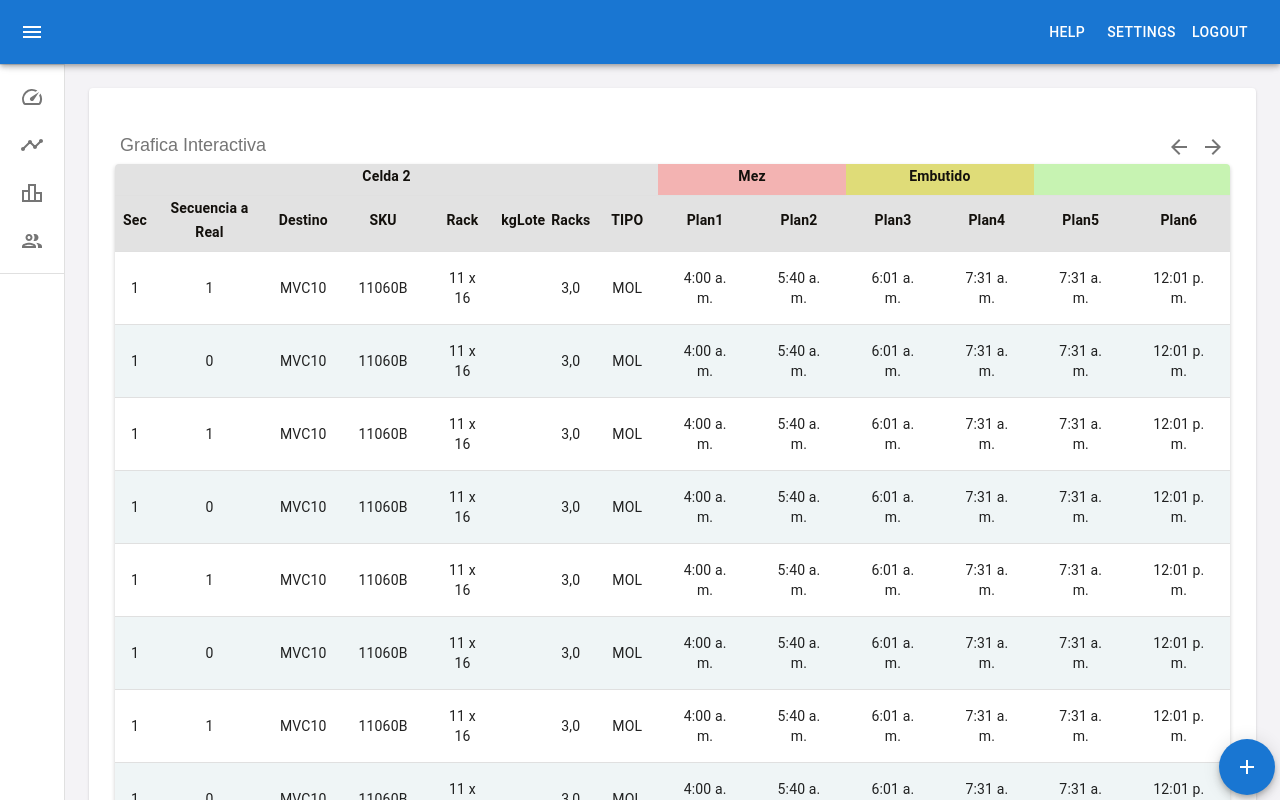
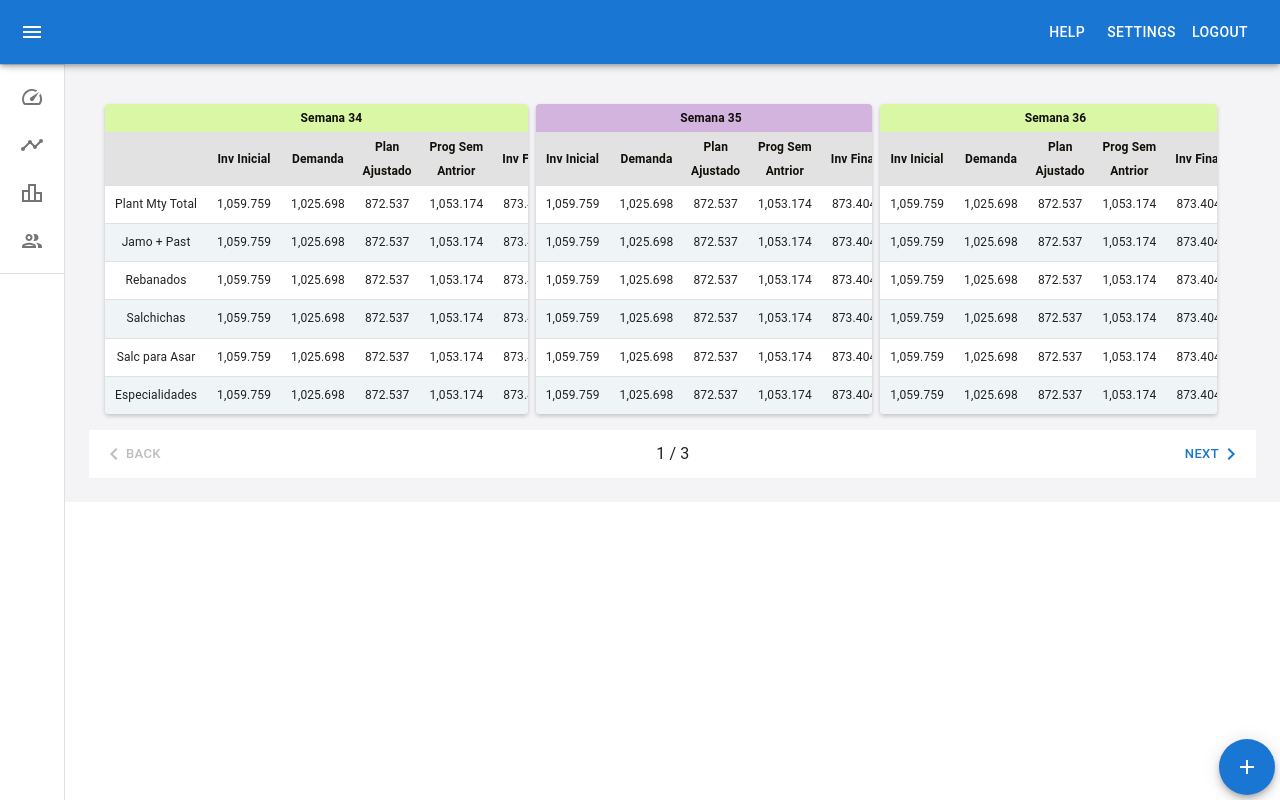
Before and after one commit to ZoiloMendoza/tabla_excel, a React (Create React App) app: page / in a window 1280 px wide. Shown: the top 800 px of the page. Built offline with nearby package versions, Linux system fonts and the light colour scheme.

Commit message:
add componente MiniTabla, Barra

```diff
--- a/src/components/DashBoard/DashBoard.js
+++ b/src/components/DashBoard/DashBoard.js
@@ -12,7 +12,7 @@ import TablaDinamica from '../TablaDinamica/TablaDinamica.js';
 import SwipeableTemporaryDrawer from '../example.js';
 import Paper from '@mui/material/Paper';
 import CloseIcon from '@mui/icons-material/Close';
-
+import Barra from '../MiniTabla/Barra.js';
 const DrawerHeader = styled('div')(({ theme }) => ({
   display: 'flex',
   alignItems: 'center',
@@ -34,7 +34,7 @@ export default function DashBoard() {
           <DrawerHeader />
           <Grid container columns={80}>
             <Grid item xs={openTable ? 64 : 80}>
-              <TablaInteractiva />
+              <Barra />
             </Grid>
             {openTable ? (
               <Grid item xs={16}>
--- /dev/null
+++ b/src/components/MiniTabla/Barra.js
@@ -0,0 +1,91 @@
+import * as React from 'react';
+import Box from '@mui/material/Box';
+import { useTheme } from '@mui/material/styles';
+import MobileStepper from '@mui/material/MobileStepper';
+import Paper from '@mui/material/Paper';
+import Typography from '@mui/material/Typography';
+import Button from '@mui/material/Button';
+import KeyboardArrowLeft from '@mui/icons-material/KeyboardArrowLeft';
+import KeyboardArrowRight from '@mui/icons-material/KeyboardArrowRight';
+import MiniTabla from './MiniTabla';
+import Grid from '@mui/material/Grid';
+import NombreFilas from './NombreFilas';
+const steps = [
+  {
+    label: "De la Semana 34 a la 36",
+    description: (
+      <Grid container spacing={1} columns={13}>
+        <Grid item xs={5}>
+
+          <MiniTabla semana={"Semana 34"} color={"DAF7A6"} extra={true}/>
+        </Grid>
+        <Grid item xs={4}>
+        <MiniTabla semana={"Semana 35"} color={"D2B4DE"} />
+        </Grid>
+        <Grid item xs={4}>
+        <MiniTabla semana={"Semana 36"} color={"DAF7A6"} />
+        </Grid>
+      </Grid>
+    ),
+  },
+  {
+    label: "Semana 34",
+    description: <MiniTabla />,
+  },
+  {
+    label: "Semana 35",
+    description: <MiniTabla />,
+  },
+];
+
+export default function Barra() {
+  const theme = useTheme();
+  const [activeStep, setActiveStep] = React.useState(0);
+  const maxSteps = steps.length;
+
+  const handleNext = () => {
+    setActiveStep((prevActiveStep) => prevActiveStep + 1);
+  };
+
+  const handleBack = () => {
+    setActiveStep((prevActiveStep) => prevActiveStep - 1);
+  };
+
+  return (
+    <Box sx={{ width:'100%', flexGrow: 1 }}>
+      <Box sx={{width: '98%', p: 2 }}>
+        {steps[activeStep].description}
+      </Box>
+      <MobileStepper
+        variant="text"
+        steps={maxSteps}
+        position="static"
+        activeStep={activeStep}
+        nextButton={
+          <Button
+            size="small"
+            onClick={handleNext}
+            disabled={activeStep === maxSteps - 1}
+          >
+            Next
+            {theme.direction === 'rtl' ? (
+              <KeyboardArrowLeft />
+            ) : (
+              <KeyboardArrowRight />
+            )}
+          </Button>
+        }
+        backButton={
+          <Button size="small" onClick={handleBack} disabled={activeStep === 0}>
+            {theme.direction === 'rtl' ? (
+              <KeyboardArrowRight />
+            ) : (
+              <KeyboardArrowLeft />
+            )}
+            Back
+          </Button>
+        }
+      />
+    </Box>
+  );
+}
--- /dev/null
+++ b/src/components/MiniTabla/MiniTabla.js
@@ -0,0 +1,130 @@
+import * as React from 'react';
+import { useState } from 'react';
+import Table from '@mui/material/Table';
+import TableBody from '@mui/material/TableBody';
+import TableCell, { tableCellClasses } from '@mui/material/TableCell';
+import TableContainer from '@mui/material/TableContainer';
+import TableHead from '@mui/material/TableHead';
+import TableRow from '@mui/material/TableRow';
+import Paper from '@mui/material/Paper';
+import CloseIcon from '@mui/icons-material/Close';
+import { styled } from '@mui/material/styles';
+import NombreFilas from './NombreFilas';
+
+const dataInicial = [
+  { '':'Plant Mty Total','Inv Inicial': '1,059.759',  'Demanda':'1,025.698', 'Plan Ajustado':'872.537', 'Prog Sem Antrior':'1,053.174', 'Inv Final':'873.404' },
+  { '':'Jamo + Past','Inv Inicial': '1,059.759',  'Demanda':'1,025.698', 'Plan Ajustado':'872.537', 'Prog Sem Antrior':'1,053.174', 'Inv Final':'873.404' },
+  { '':'Rebanados','Inv Inicial': '1,059.759',  'Demanda':'1,025.698', 'Plan Ajustado':'872.537', 'Prog Sem Antrior':'1,053.174', 'Inv Final':'873.404' },
+  { '':'Salchichas','Inv Inicial': '1,059.759',  'Demanda':'1,025.698', 'Plan Ajustado':'872.537', 'Prog Sem Antrior':'1,053.174', 'Inv Final':'873.404' },
+  { '':'Salc para Asar','Inv Inicial': '1,059.759',  'Demanda':'1,025.698', 'Plan Ajustado':'872.537', 'Prog Sem Antrior':'1,053.174', 'Inv Final':'873.404' },
+  { '':'Especialidades','Inv Inicial': '1,059.759',  'Demanda':'1,025.698', 'Plan Ajustado':'872.537', 'Prog Sem Antrior':'1,053.174', 'Inv Final':'873.404' },
+
+];
+
+const columns = [
+  '',
+  'Inv Inicial',
+  'Demanda',
+  'Plan Ajustado',
+  'Prog Sem Antrior',
+  'Inv Final'
+];
+
+
+
+const StyledTableCell = styled(TableCell)(({ theme }) => ({
+    [`&.${tableCellClasses.head}`]: {
+      backgroundColor: '#e2e2e2',
+      color: '#13100c',
+      fontWeight: 600,
+      textAlign: 'center',
+      padding:'2px',
+      fontSize: 12,
+    },
+    [`&.${tableCellClasses.body}`]: {
+      fontSize: 12,
+      padding:'10px',
+    },
+}));
+const StyledTableCell_1 = styled(TableCell)(({ theme }) => ({
+  [`&.${tableCellClasses.head}`]: {
+    color: '#13100c',
+    fontWeight: 600,
+    textAlign: 'center',
+    padding:'2px',
+    fontSize: 12,
+  },
+  [`&.${tableCellClasses.body}`]: {
+    fontSize: 12,
+    padding:'10px',
+  },
+}));
+const StyledTableRow = styled(TableRow)(({ theme }) => ({
+    '&:nth-of-type(even)': { //Se cambio de odd a even
+      backgroundColor: 'rgba(223, 235, 237, 0.5)',
+      textAlign: 'center',
+      padding:'2px'
+    },
+    // hide last border
+    '&:last-child td, &:last-child th': {
+      border: 0,
+    },
+}));
+
+function Cell({value}) {
+    return (
+      <StyledTableCell align="center">
+          {value}
+      </StyledTableCell>
+    );
+}
+
+export default function MiniTabla({semana, color, extra}) {
+    const [data, setData] = useState(dataInicial);
+
+    return (
+      <TableContainer
+        component={Paper}
+        sx={{
+          //width: "100%",
+          overflowY: "auto",
+          marginBottom: "0",
+          boxShadow: "0 2px 4px rgba(0, 0, 0, 0.2)",
+        }}
+      >
+        <Table sx={{ minWidth: 80}} aria-label="simple table">
+          <TableHead>
+          <TableRow>
+
+                <StyledTableCell_1 align="center" sx={{background:`#${color}`}} colSpan={6}>{semana}</StyledTableCell_1>
+
+              </TableRow>
+            <TableRow>
+              {columns.map((column) => (
+                extra ?
+                <StyledTableCell align="left" key={column}>
+                  {column}
+                </StyledTableCell>:
+                column !== '' &&
+                <StyledTableCell align="left" key={column}>
+                  {column}
+                </StyledTableCell>
+              ))}
+            </TableRow>
+          </TableHead>
+          <TableBody>
+            {data.map((row, rowIndex) => (
+              <StyledTableRow key={rowIndex}>
+                {columns.map((column, index) => (
+                  extra ?
+                  <Cell key={column} value={row[column]} />:
+                  column !== '' && <Cell key={column} value={row[column]} />
+
+                ))}
+              </StyledTableRow>
+            ))}
+          </TableBody>
+        </Table>
+      </TableContainer>
+    );
+}
--- /dev/null
+++ b/src/components/MiniTabla/NombreFilas.js
@@ -0,0 +1,107 @@
+import * as React from 'react';
+import Table from '@mui/material/Table';
+import TableBody from '@mui/material/TableBody';
+import TableCell, { tableCellClasses } from '@mui/material/TableCell';
+import TableContainer from '@mui/material/TableContainer';
+import TableHead from '@mui/material/TableHead';
+import TableRow from '@mui/material/TableRow';
+import Paper from '@mui/material/Paper';
+import CloseIcon from '@mui/icons-material/Close';
+import { styled } from '@mui/material/styles';
+
+const dataInicial = [
+  { '':'Planta Mty Total',},
+  { '':'Jamones + Pasteles',},
+  { '':'Rebanados',},
+  { '':'Salchichas',},
+  { '':'Salc para Asar',},
+  { '':'Especialidades',},
+];
+
+const columns = [
+  '',
+];
+
+const StyledTableCell = styled(TableCell)(({ theme }) => ({
+    [`&.${tableCellClasses.head}`]: {
+      backgroundColor: '#e2e2e2',
+      color: '#13100c',
+      fontWeight: 600,
+      textAlign: 'center',
+      padding:'2px',
+      fontSize: 12,
+    },
+    [`&.${tableCellClasses.body}`]: {
+      fontSize: 12,
+      padding:'10px',
+    },
+}));
+const StyledTableCell_1 = styled(TableCell)(({ theme }) => ({
+  [`&.${tableCellClasses.head}`]: {
+    color: '#13100c',
+    fontWeight: 600,
+    textAlign: 'center',
+    padding:'2px',
+    fontSize: 12,
+  },
+  [`&.${tableCellClasses.body}`]: {
+    fontSize: 12,
+    padding:'10px',
+  },
+}));
+const StyledTableRow = styled(TableRow)(({ theme }) => ({
+    '&:nth-of-type(even)': { //Se cambio de odd a even
+      backgroundColor: 'rgba(223, 235, 237, 0.5)',
+      textAlign: 'center',
+      padding:'2px'
+    },
+    // hide last border
+    '&:last-child td, &:last-child th': {
+      border: 0,
+    },
+}));
+
+function Cell({value}) {
+    return (
+      <StyledTableCell align="center">
+          {value}
+      </StyledTableCell>
+    );
+}
+
+export default function NombreFilas() {
+    //const [data, setData] = useState(dataInicial);
+
+    return (
+      <TableContainer
+        component={Paper}
+        sx={{
+          //width: "100%",
+          overflowY: "auto",
+          marginBottom: "0",
+          boxShadow: "0 2px 4px rgba(0, 0, 0, 0.2)",
+        }}
+      >
+        <Table sx={{ minWidth: 80}} aria-label="simple table">
+          <TableHead>
+            <TableRow>
+              {columns.map((column) => (
+                <StyledTableCell align="left" key={column}>
+                  {column}
+                </StyledTableCell>
+              ))}
+            </TableRow>
+          </TableHead>
+          <TableBody>
+            {dataInicial.map((row, rowIndex) => (
+              <StyledTableRow key={rowIndex}>
+                {columns.map((column) => (
+                  <Cell key={column} value={row[column]} />
+                ))}
+              </StyledTableRow>
+            ))}
+          </TableBody>
+        </Table>
+      </TableContainer>
+    );
+}
```
